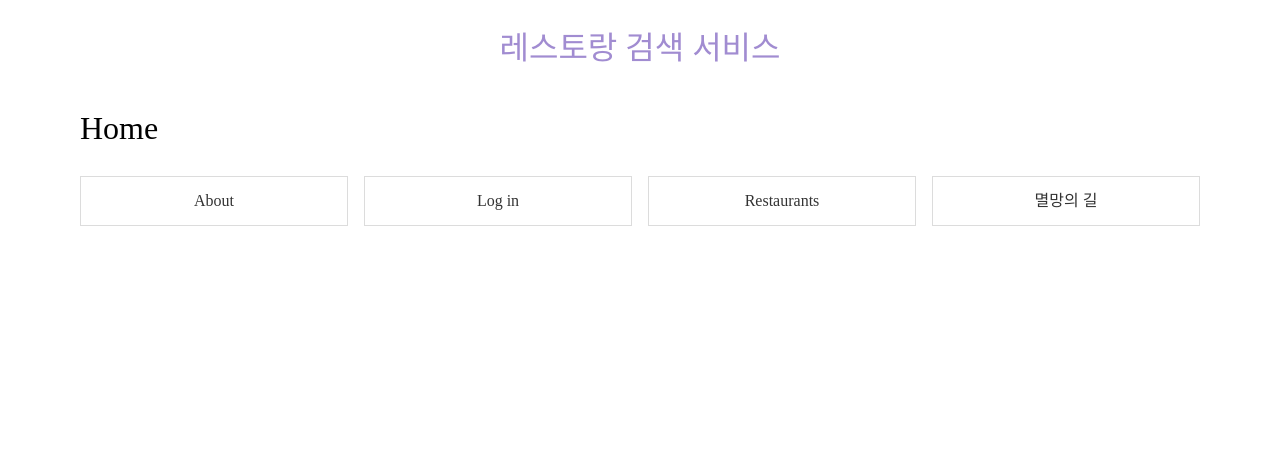
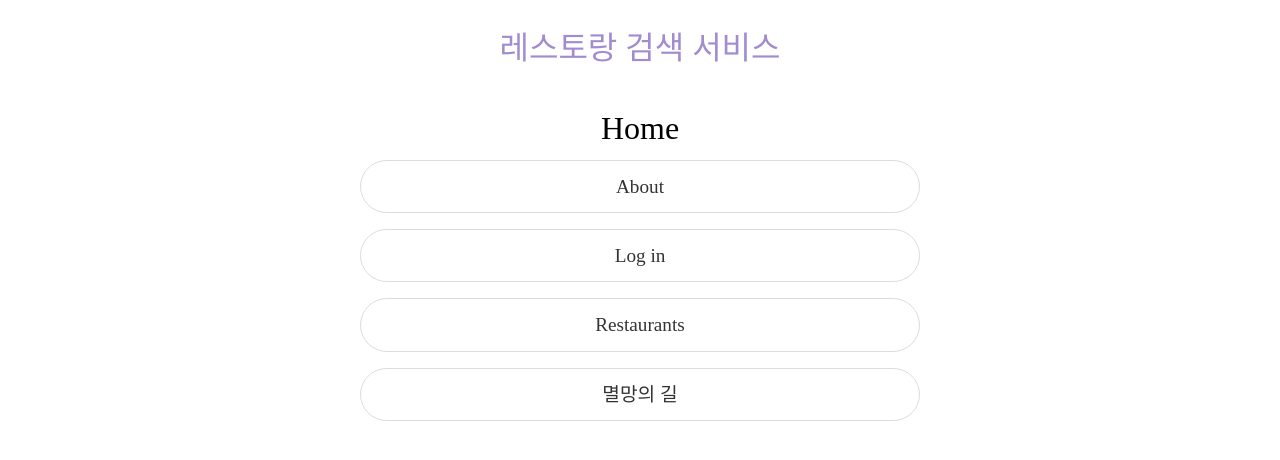
Before and after one commit to CodeSoom/react-week8-assignment-1, a React app: page / in a window 1280 px wide. Shown: the top 460 px of the page. Built offline with nearby package versions, Linux system fonts and the light colour scheme.

Commit message:
범용적인 컴포넌트가 아니므로 Nav, NavItem을 HomePage 자체에서 관리 하도록 변경합니다

```diff
--- a/src/HomePage.jsx
+++ b/src/HomePage.jsx
@@ -2,11 +2,39 @@ import React from 'react';
 
 import { Link } from 'react-router-dom';
 
-import Nav from './Nav';
-import NavItem from './NavItem';
-import PageTitle from './PageTitle';
+import styled from '@emotion/styled';
 
 export default function HomePage() {
+  const PageTitle = styled.h2({
+    marginBottom: '1rem',
+    fontSize: '2rem',
+    textAlign: 'center',
+  });
+
+  const Nav = styled.ul({
+    margin: '0 auto',
+    width: '50%',
+  });
+
+  const NavItem = styled.li({
+    '& + &': {
+      marginTop: '1rem',
+    },
+    '& a': {
+      display: 'block',
+      padding: '1rem',
+      fontSize: '1.2rem',
+      textAlign: 'center',
+      border: '1px solid #dcdcdc',
+      borderRadius: '2em',
+      transition: '0.2s linear',
+      '&:hover': {
+        background: '#a18cd1',
+        color: '#fff',
+      },
+    },
+  });
+
   return (
     <div>
       <PageTitle>Home</PageTitle>
--- a/src/Nav.jsx
+++ /dev/null
@@ -1,7 +0,0 @@
-import styled from '@emotion/styled';
-
-const Nav = styled.ul`
-  display: flex;
-`;
-
-export default Nav;
--- a/src/NavItem.jsx
+++ /dev/null
@@ -1,23 +0,0 @@
-import styled from '@emotion/styled';
-
-const NavItem = styled.li`
-  flex:1;
-  border: 1px solid #dcdcdc;
-
-  & + & {
-    margin-left: 1em;
-
-  }
-  a {
-    display:block;
-    padding: 1em;
-    text-align:center;
-
-    &:hover {
-      background:#a18cd1;
-      color: #fff;
-    }
-  }
-`;
-
-export default NavItem;
--- a/src/PageTitle.jsx
+++ /dev/null
@@ -1,8 +0,0 @@
-import styled from '@emotion/styled';
-
-const PageTitle = styled.h2`
-  font-size: 2rem;
-  margin-bottom: 1em;
-`;
-
-export default PageTitle;
```
